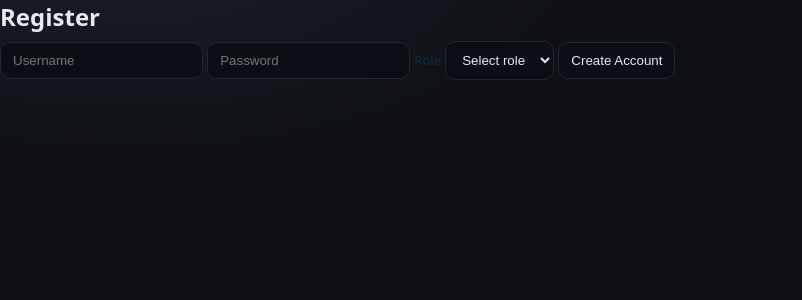
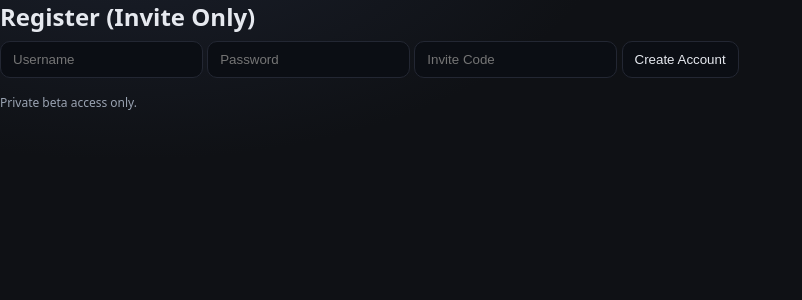
Before and after one commit to jishubanerjee-ironclad/Investment-app, a Flask app: page /register in a window 1280 px wide. Shown: the top 300 px of the page, without its empty margins (0-802 px from the left). Run offline with Flask 3, Linux system fonts and the light colour scheme.

Commit message:
Add invite code to register page

```diff
--- a/templates/register.html
+++ b/templates/register.html
@@ -1,17 +1,11 @@
 <link rel="stylesheet" href="/static/style.css">
 <div class="box">
-<h2>Register</h2>
-<form method="post">
-  <input name="username" placeholder="Username" required>
-  <input type="password" name="password" placeholder="Password" required>
-
-  <label style="font-size:13px;color:#0f2a44;">Role</label>
-  <select name="role" required>
-    <option value="">Select role</option>
-    <option value="client">Client</option>
-    <option value="admin">Admin</option>
-  </select>
-
-  <button type="submit">Create Account</button>
-</form>
+  <h2>Register (Invite Only)</h2>
+  <form method="post">
+    <input name="username" placeholder="Username" required>
+    <input type="password" name="password" placeholder="Password" required>
+    <input name="invite_code" placeholder="Invite Code" required>
+    <button>Create Account</button>
+  </form>
+  <p class="small">Private beta access only.</p>
 </div>
```
